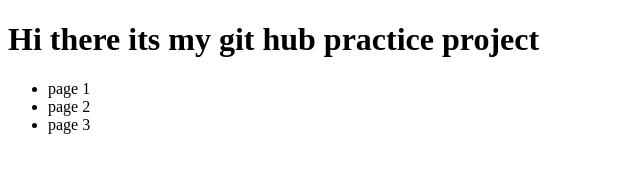
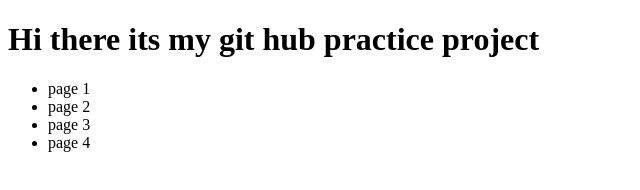
Before and after one commit to maliksgit/newgit, a plain HTML site: page index.html in a window 1280 px wide. Shown: the full height of the page, 0-640 px from the left. Drawn offline with Linux system fonts and the light colour scheme.

Commit message:
i have added another list item

```diff
--- a/index.html
+++ b/index.html
@@ -12,6 +12,7 @@
 			<li>page 1</li>
 			<li>page 2</li>
 			<li>page 3</li>
+			<li>page 4</li>
 
 		</ul>
 	</div>
```
